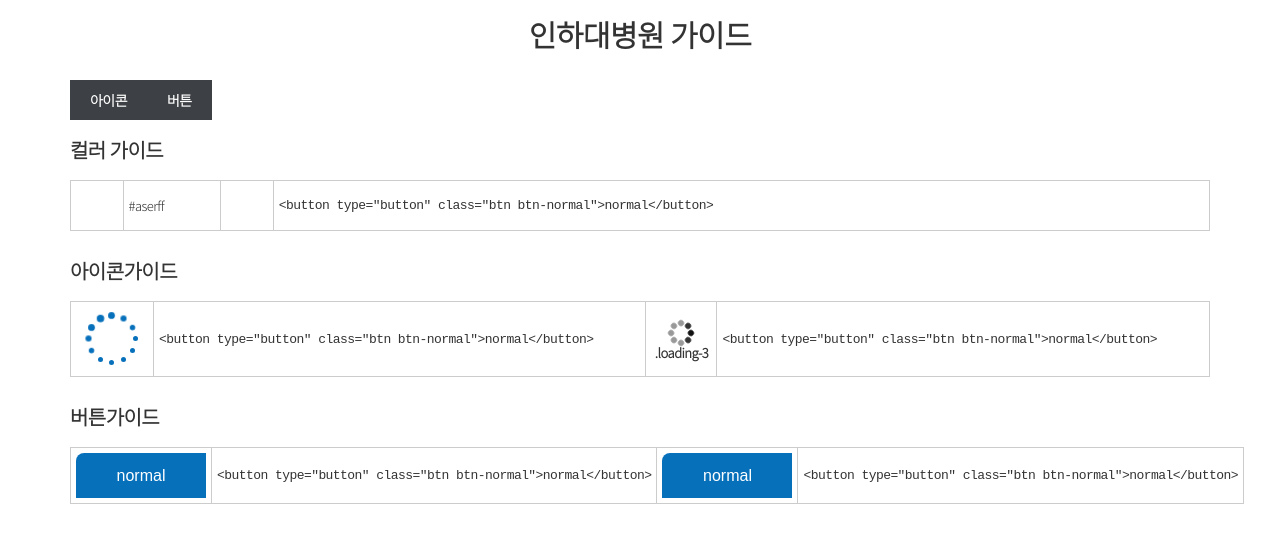
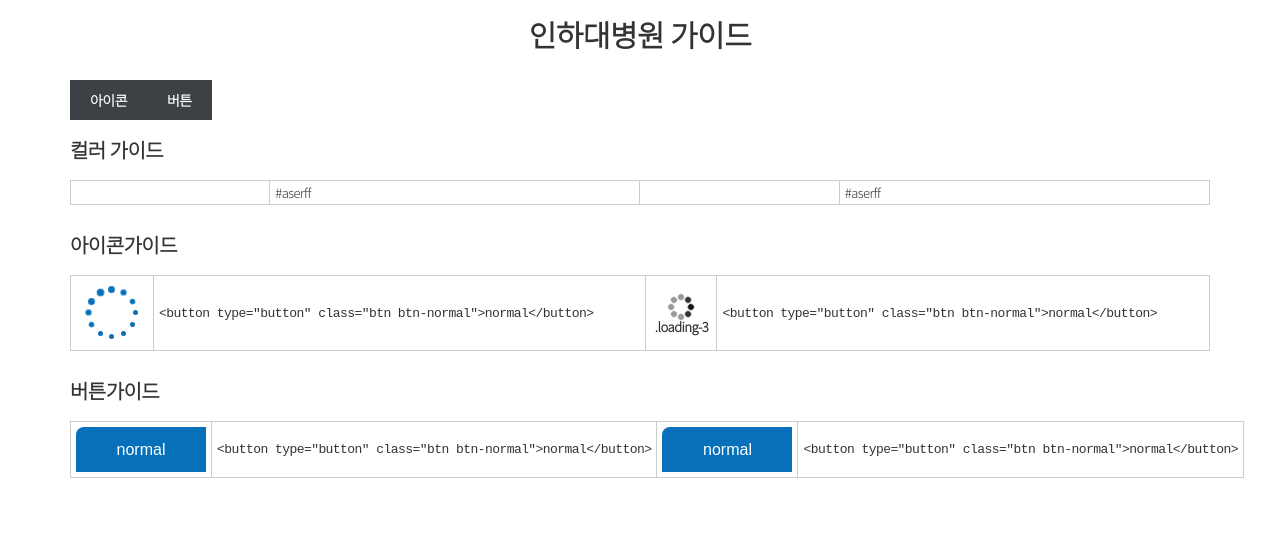
Before and after one commit to sookidak/myproject, a website: page src/guide.html in a window 1280 px wide. Drawn offline with nearby package versions, Linux system fonts and the light colour scheme; files that its build step writes are made by us from their sources.

Commit message:
vs commit

```diff
--- a/src/guide.html
+++ b/src/guide.html
@@ -37,7 +37,7 @@
 					<div class="box-g1"></div>
 				</th>
 				<td>
-					<xmp><button type="button" class="btn btn-normal">normal</button></xmp>
+					#aserff
 				</td>
 			</tr>
 		</table>
```
